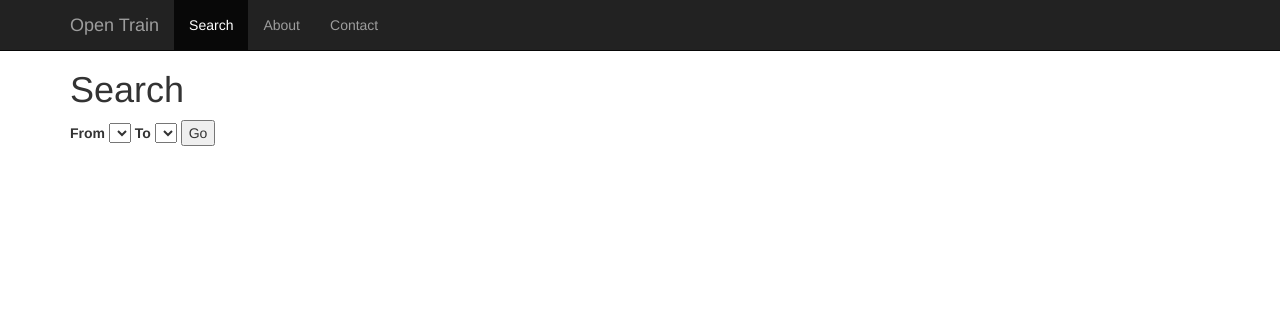
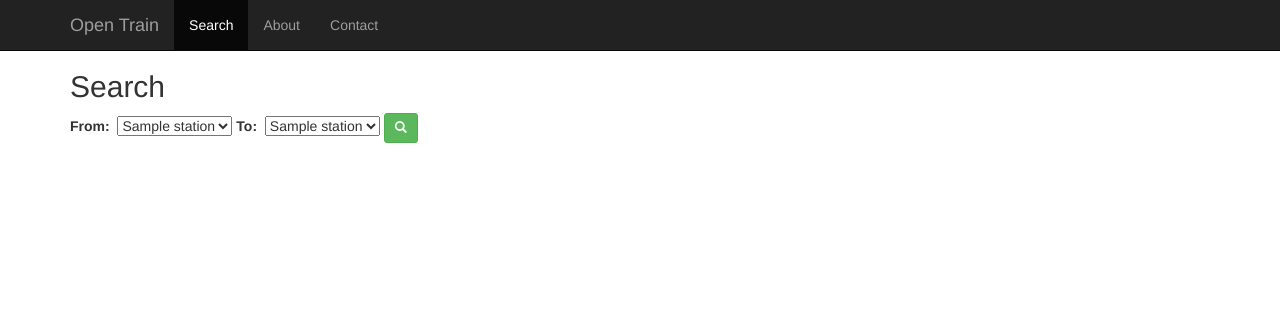
Before and after one commit to oferb/OpenTrains, a Django app: template webserver/opentrain/gtfs/templates/gtfs/search.html in a window 1280 px wide. Shown: the top 311 px of the page. Run offline with Django 3.2, Linux system fonts and the light colour scheme; the template is opened without the code that fills it: most values are stand-ins (such as "Sample title", 1, 10 or a date in 2020); lists and menus that the app fills with data are empty; some libraries are stand-ins or nearby versions.

Commit message:
bootstrap

```diff
--- /dev/null
+++ b/webserver/opentrain/gtfs/logic.py
@@ -0,0 +1,5 @@
+import models
+
+def get_stations():
+    result = models.Stop.objects.all().order_by('stop_name')
+    return list(result)
--- a/webserver/opentrain/gtfs/templates/gtfs/search.html
+++ b/webserver/opentrain/gtfs/templates/gtfs/search.html
@@ -1,17 +1,19 @@
 {% include "common/page_top.html" %}
 <div class="container">
-	<div class="starter-template">
-		<h1>Search</h1>
-		<form>
-			<label>From <select>
-
-				</select> </label>
-			<label>To <select>
-
-				</select> </label>
-			<input type="submit" value="Go">
-		</form>
-	</div>
+	<h2>Search</h2>
+	<form class="form-inline" role="form">
+		<div class="form-group">
+			<label for="fromStation">From:&nbsp;</label>
+			{% include "gtfs/select_stations.html" %}
+		</div>
+		<div class="form-group">
+			<label for="toStation">To:&nbsp;</label>
+			{% include "gtfs/select_stations.html" %}
+		</div>
+		<button type="submit" class="btn btn-success btn-sm">
+			<span class="glyphicon glyphicon-search"></span>
+		</button>
+	</form>
 </div>
 
 {% include "common/page_bottom.html" %}
--- /dev/null
+++ b/webserver/opentrain/gtfs/templates/gtfs/select_stations.html
@@ -0,0 +1,5 @@
+<select>
+	{% for station in stations %}
+		<option>{{ station.stop_name }}</option>
+	{% endfor %}
+</select>
--- a/webserver/opentrain/gtfs/views.py
+++ b/webserver/opentrain/gtfs/views.py
@@ -41,4 +41,7 @@ def gtfs_home(req):
     return HttpResponse("in gtfs")
 
 def gtfs_search(req):
-    return render(req, 'gtfs/search.html', {})
+    import logic
+    ctx = dict()
+    ctx['stations'] = logic.get_stations()
+    return render(req, 'gtfs/search.html', ctx)
```
